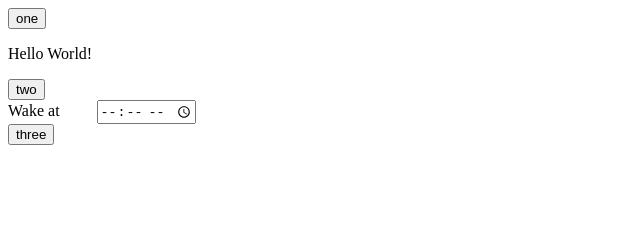
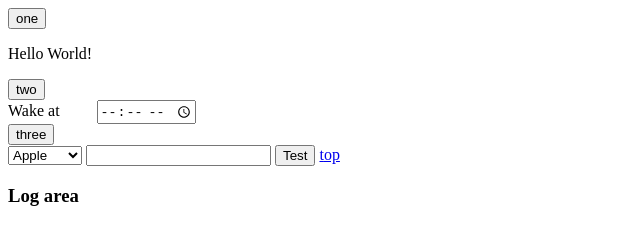
Before and after one commit to mraccess77/test, a plain HTML site: page index.html in a window 1280 px wide. Shown: the whole page, without its empty margins (0-640 px from the left). Drawn offline with Linux system fonts and the light colour scheme.

Commit message:
Update index.html

```diff
--- a/index.html
+++ b/index.html
@@ -12,5 +12,51 @@
   <input role="textbox" class="timeInput" type="time" id="endTime" style="margin-left: 33px;"  aria-labelledby="endTimeLabel"  onchange="onTimeChange()" onblur="endTimeBlur();"/>
 </div>
 <button>three</button>
+
+<html>
+  <head>
+   <style type="text/css">
+     #a1::before {
+       content: "t";
+     }
+   </style>
+    <script type="text/javascript">
+       document.onload = run();
+
+       function test(e) {
+          var evt = e ? e : window.event;
+           var d = document.createElement("div");
+           var t = document.createTextNode(evt.type+" " +evt.target);
+           d.appendChild(t);
+           document.getElementById("d1").appendChild(d);
+       }
+       function run() {
+          var d = document.createElement("div");
+           var t = document.createTextNode("hello");
+           d.appendChild(t);
+          document.getElementById("d1").appendChild(d);
+       }
+    </script>
+  </head>
+  <body>
+   <div id="d1">
+    <select title="Entry" type="text" onfocus="test(event);" onblur="test(event);" onclick="test(event);" ondbclick="test(event);" onmouseup="test(event);"  onkeypress="test(event);" onchange="test(event);">
+      <option> Apple </option>
+      <option> Cherry</option>
+      <option> Pumpkin</option>
+    </select>
+
+    <input title="Entry" type="text" onfocus="test(event);" onblur="test(event);" onclick="test(event);" ondbclick="test(event);" onmouseup="test(event);"  onkeypress="test(event);" onchange="test(event);"/>
+    <button onfocus="test(event);" onblur="test(event);" onclick="test(event);" ondbclick="test(event);" onmouseup="test(event);"  onkeypress="test(event);"> Test </button>
+    <a aria-label="jason" tabindex="0" href="#" id="a1" onfocus="test(event);" onblur="test(event);" onclick="test(event);" ondbclick="test(event);" onmouseup="test(event);"  onkeydown="test(event);" aria-haspopup="true" onkeypress="test(event);">op</a>
+    <h3>Log area</h3>
+    <div id="d1" aria-live="polite" >
+
+    </div>
+   </div>
+  </body>
+</html>
+
+
 </body>
 </html>
```
